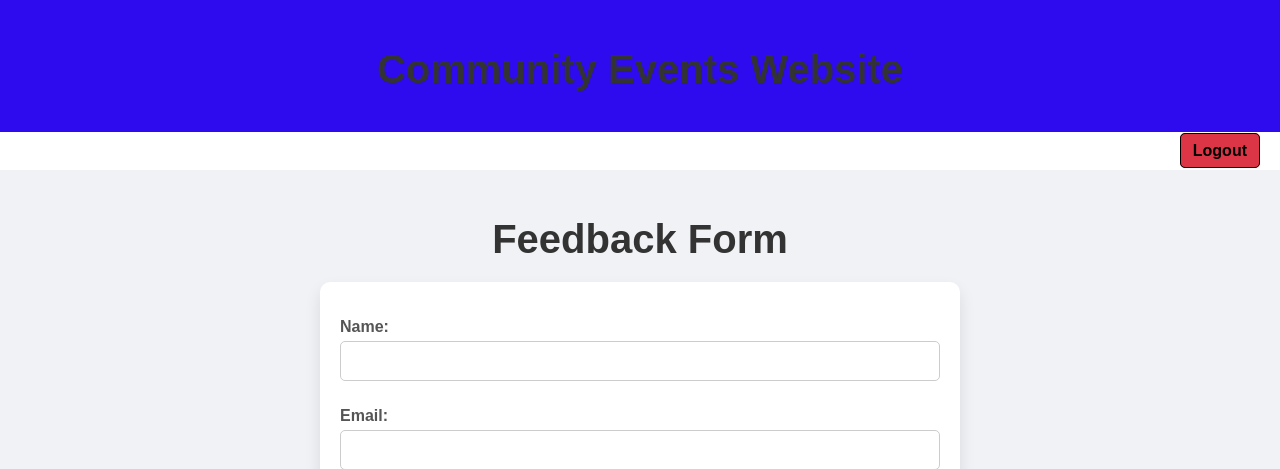
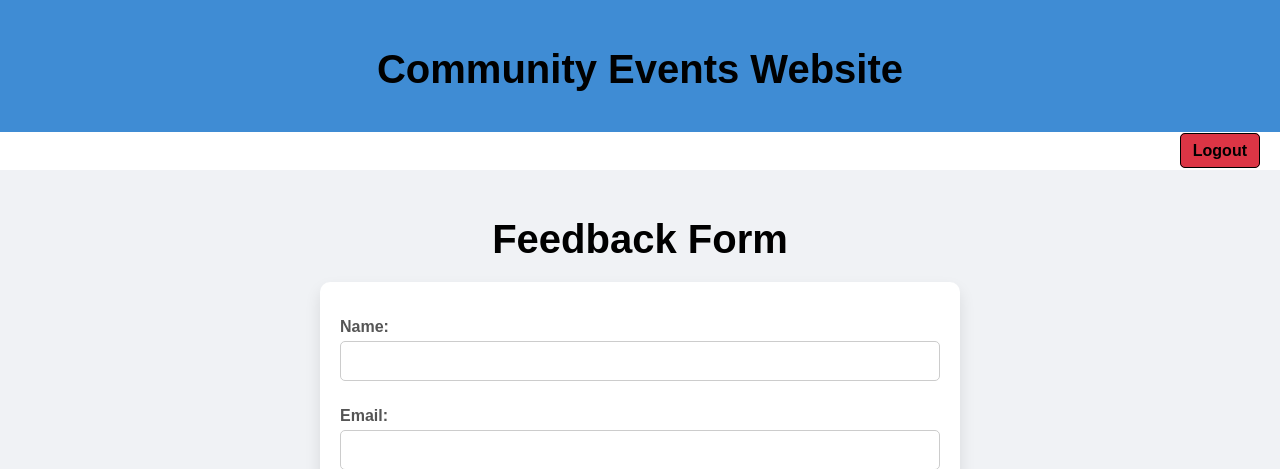
Before and after one commit to Greeshma0826/communityevents_new, a Django app: page /events/feedback/ in a window 1280 px wide. Shown: the top 469 px of the page. Run offline with Django 5.2, Linux system fonts and the light colour scheme; a user stored in the database is signed in.

```diff
--- a/events/templates/event_list.html
+++ b/events/templates/event_list.html
@@ -13,7 +13,7 @@
         }
 
         .header {
-            background-color: #2d0bee;
+            background-color: #3f8cd4;
             color: white;
             padding: 10px 20px;
             text-align: center;
--- a/events/templates/event_recommendations.html
+++ b/events/templates/event_recommendations.html
@@ -14,7 +14,7 @@
 
         /* Header styling */
         .header {
-            background-color: #2d0bee;
+            background-color: #3f8cd4;
             color: white;
             padding: 20px;
             text-align: center;
--- a/events/templates/events/event_create.html
+++ b/events/templates/events/event_create.html
@@ -62,7 +62,7 @@
 <style>
     /* Header styling */
     .header {
-        background-color: #2d0bee;
+        background-color: #3f8cd4;
         color: white;
         padding: 20px; /* Increased padding for a more defined header */
         text-align: center;
--- a/events/templates/events/my_events.html
+++ b/events/templates/events/my_events.html
@@ -14,7 +14,7 @@
 
         /* Header styling */
         .header {
-            background-color: #2d0bee;
+            background-color: #3f8cd4;
             color: white;
             padding: 20px;
             text-align: center;
--- a/events/templates/feedback.html
+++ b/events/templates/feedback.html
@@ -14,7 +14,7 @@
 
         /* Header styling */
         .header {
-            background-color: #2d0bee;
+            background-color: #3f8cd4;
             color: white;
             padding: 20px;
             text-align: center;
@@ -57,7 +57,7 @@
 
         h1 {
             font-size: 2.5em;
-            color: #333;
+            color: #000000;
             margin-bottom: 20px;
             text-align: center;
         }
--- a/events/templates/my_registrations.html
+++ b/events/templates/my_registrations.html
@@ -14,7 +14,7 @@
 
         /* Header styling */
         .header {
-            background-color: #2d0bee;
+            background-color: #3f8cd4;
             color: white;
             padding: 20px;
             text-align: center;
```
